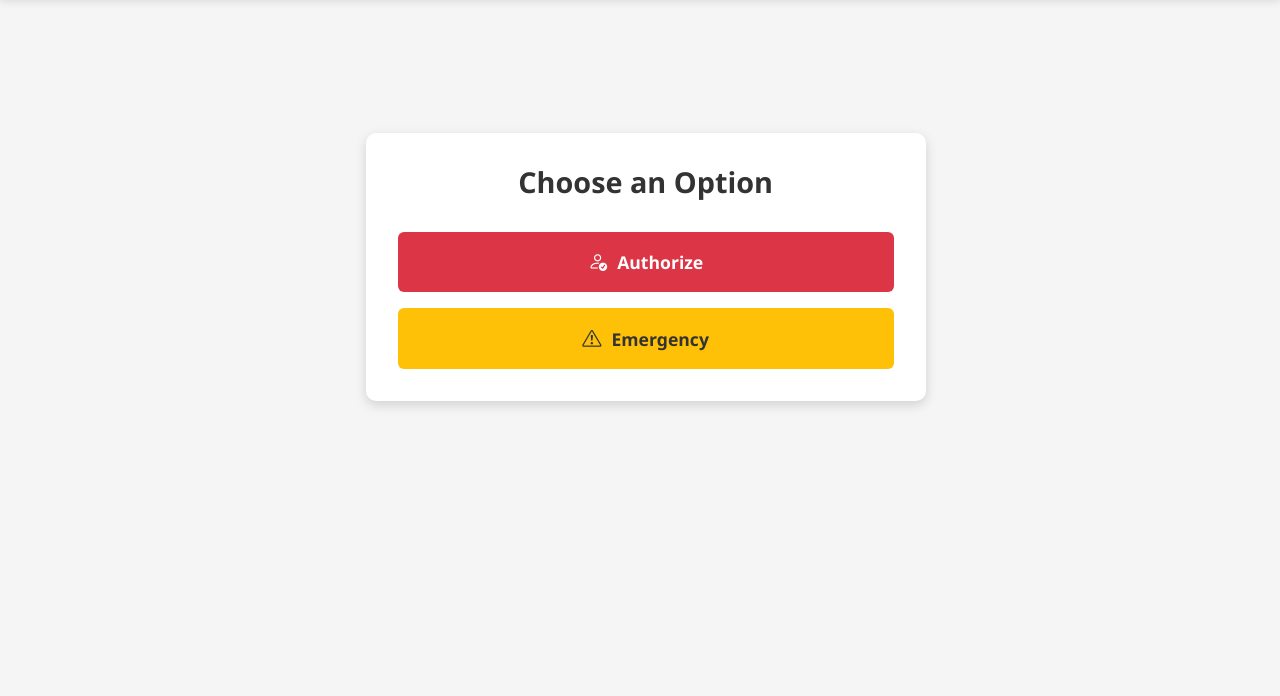
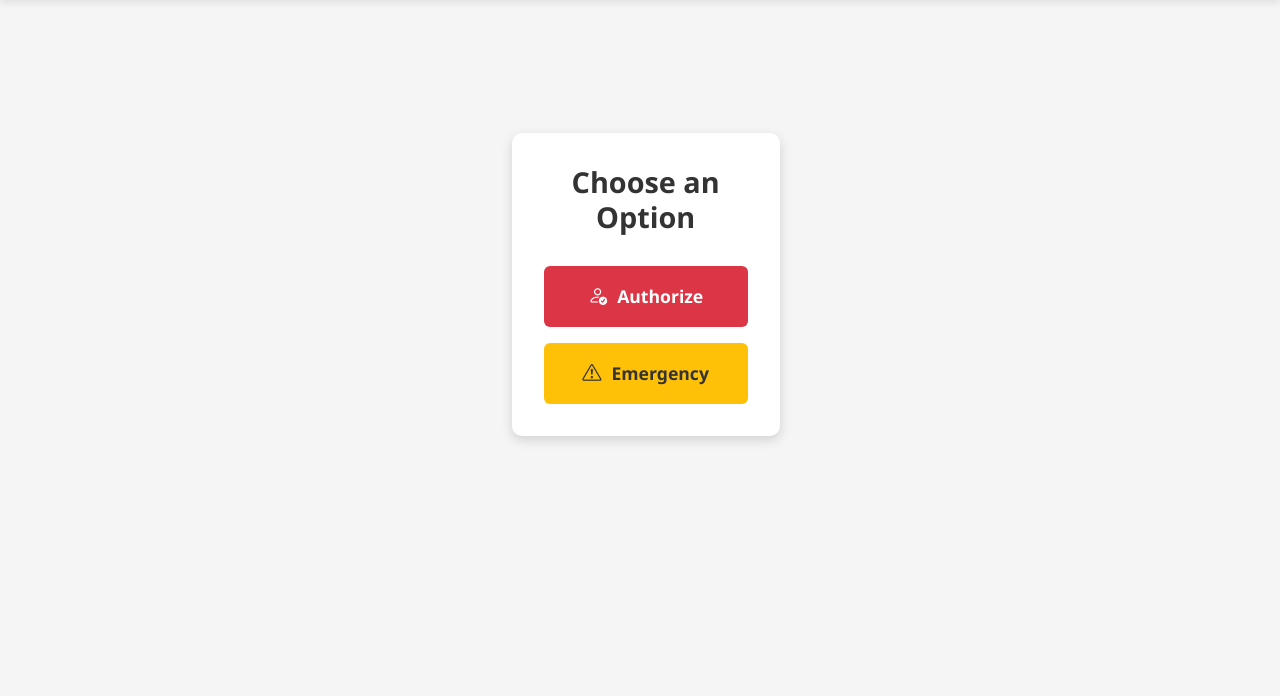
Before and after one commit to amey-kadam/safepass, a Flask app: page /scan/1 in a window 1280 px wide. Shown: the part 85-781 px from the top of the page. Run offline with Flask 3, Linux system fonts and the light colour scheme; tables that the repository leaves empty hold one stand-in row (values such as "Sample post").

Commit message:
Add files via upload

```diff
--- a/templates/opt_pg.html
+++ b/templates/opt_pg.html
@@ -20,7 +20,9 @@
     </nav>
 
     <!-- Main Content -->
-    <div class="main-container">
+    <div class="container main-container">
+        <div class="row justify-content-center">
+            <div class="col-12 col-md-8 col-lg-6">
                 <div class="options-card">
                     <h1 class="options-title">Choose an Option</h1>
                     <div class="options-grid">
@@ -35,5 +37,7 @@
                     </div>
                 </div>
             </div>
+        </div>
+    </div>
 </body>
 </html>
```
Lines whose indentation alone changed are shown as unchanged.
